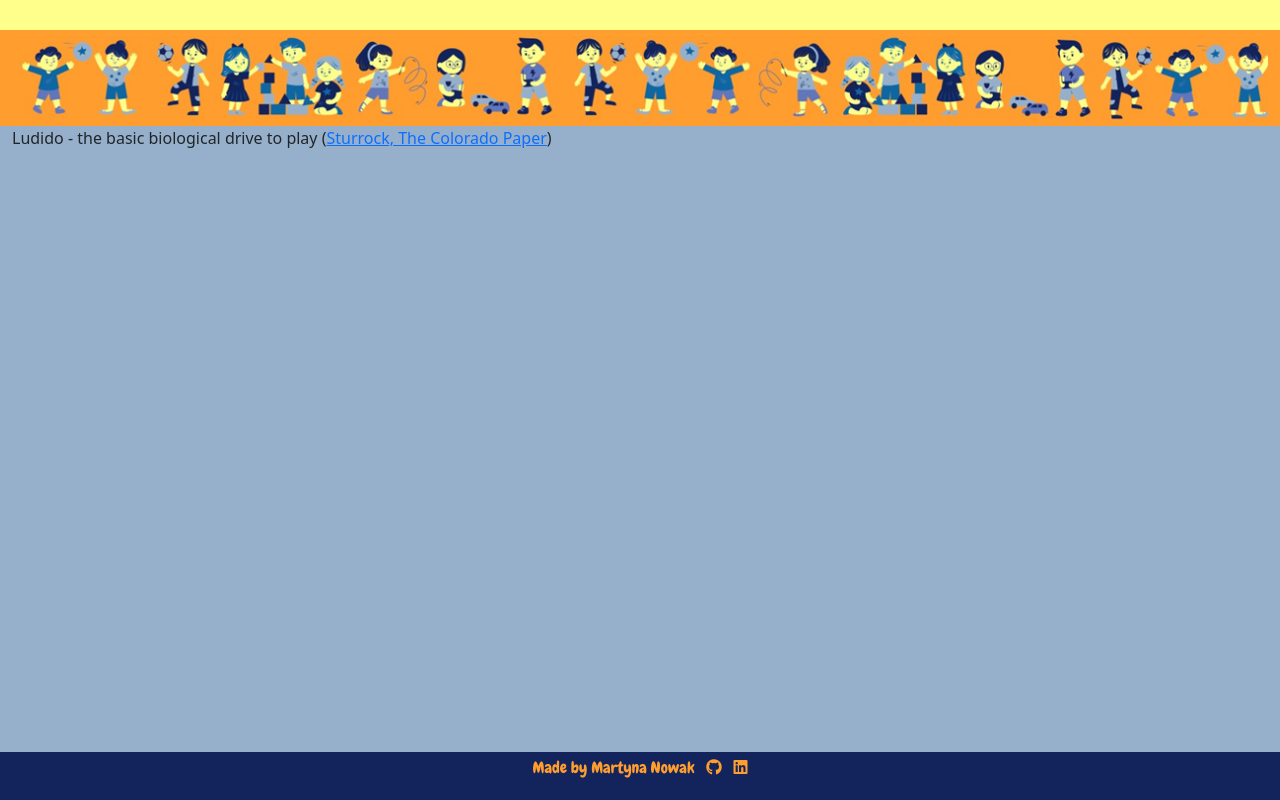
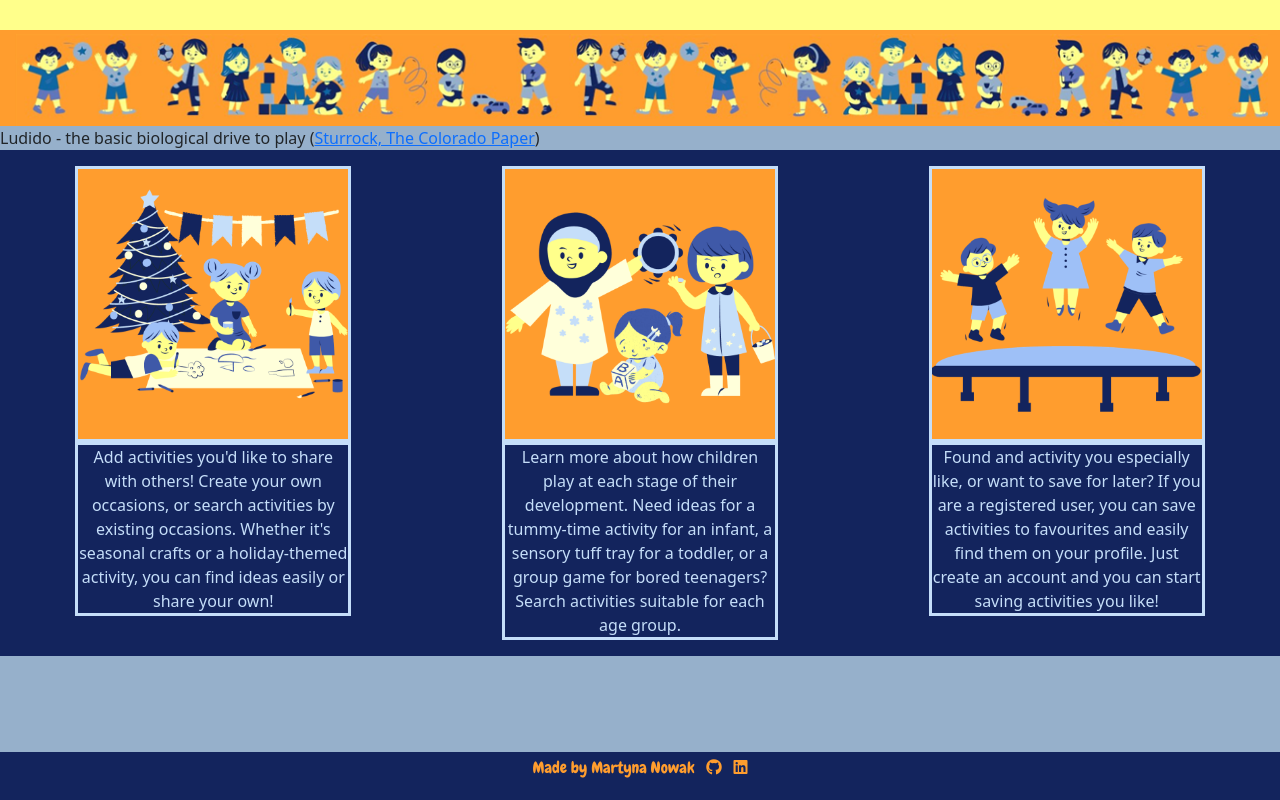
Before and after one commit to mmnowak/mp3_ludido, a Flask app: page / in a window 1280 px wide. Shown: the part 74-874 px from the top of the page. Run offline with Flask 2, Linux system fonts and the light colour scheme; some web fonts are replaced.

Commit message:
add features section to index page

```diff
--- a/ludido/static/css/style.css
+++ b/ludido/static/css/style.css
@@ -98,6 +98,28 @@ body {
 
 .hero-container img {
     width: 100%
+}
+
+.index-img {
+    width: 70%;
+    border: 3px solid #c5def9;
+}
+
+.features {
+    background-color: #13245D;
+    color: #c5def9;
+    margin: 0;
+}
+
+.feature {
+    text-align: center;
+    padding: 1rem;
+    }
+
+.feature p {
+    width: 70%;
+    margin: 0 auto;
+    border: 3px solid #c5def9;
 }
 
 /* OCCASIONS Pge */
--- a/ludido/templates/index.html
+++ b/ludido/templates/index.html
@@ -1,9 +1,14 @@
 {% extends "base.html" %}
 {% block content %}
 
-<div class="container-fluid w-100">
+<div class="">Ludido - the basic biological drive to play (<a href="https://ipaewni.files.wordpress.com/2016/05/colorado-paper.pdf">Sturrock, The Colorado Paper</a>)</div>
 
-<div class="">Ludido - the basic biological drive to play (<a href="https://ipaewni.files.wordpress.com/2016/05/colorado-paper.pdf">Sturrock, The Colorado Paper</a>)</div>
+<div class="container-fluid features">
+    <div class="row row-eq-height">
+        <div class="col-lg feature text-center"><img class="index-img" src="{{ url_for('static', filename='assets/images/index1.png') }}" alt="cartoon images of children playing"><p>Add activities you'd like to share with others! Create your own occasions, or search activities by existing occasions. Whether it's seasonal crafts or a holiday-themed activity, you can find ideas easily or share your own!</p></div>
+        <div class="col-lg feature text-center"><img class="index-img" src="{{ url_for('static', filename='assets/images/index2.png') }}" alt="cartoon images of children playing"><p>Learn more about how children play at each stage of their development. Need ideas for a tummy-time activity for an infant, a sensory tuff tray for a toddler, or a group game for bored teenagers? Search activities suitable for each age group.</p></div>
+        <div class="col-lg feature text-center"><img class="index-img" src="{{ url_for('static', filename='assets/images/index3.png') }}" alt="cartoon images of children playing"><p>Found and activity you especially like, or want to save for later? If you are a registered user, you can save activities to favourites and easily find them on your profile. Just create an account and you can start saving activities you like!</p></div>
+    </div>
 
 
 {% endblock %}
```
Also changed, not shown: ludido/static/assets/images/index1.png (added), ludido/static/assets/images/index2.png (added), ludido/static/assets/images/index3.png (added).
